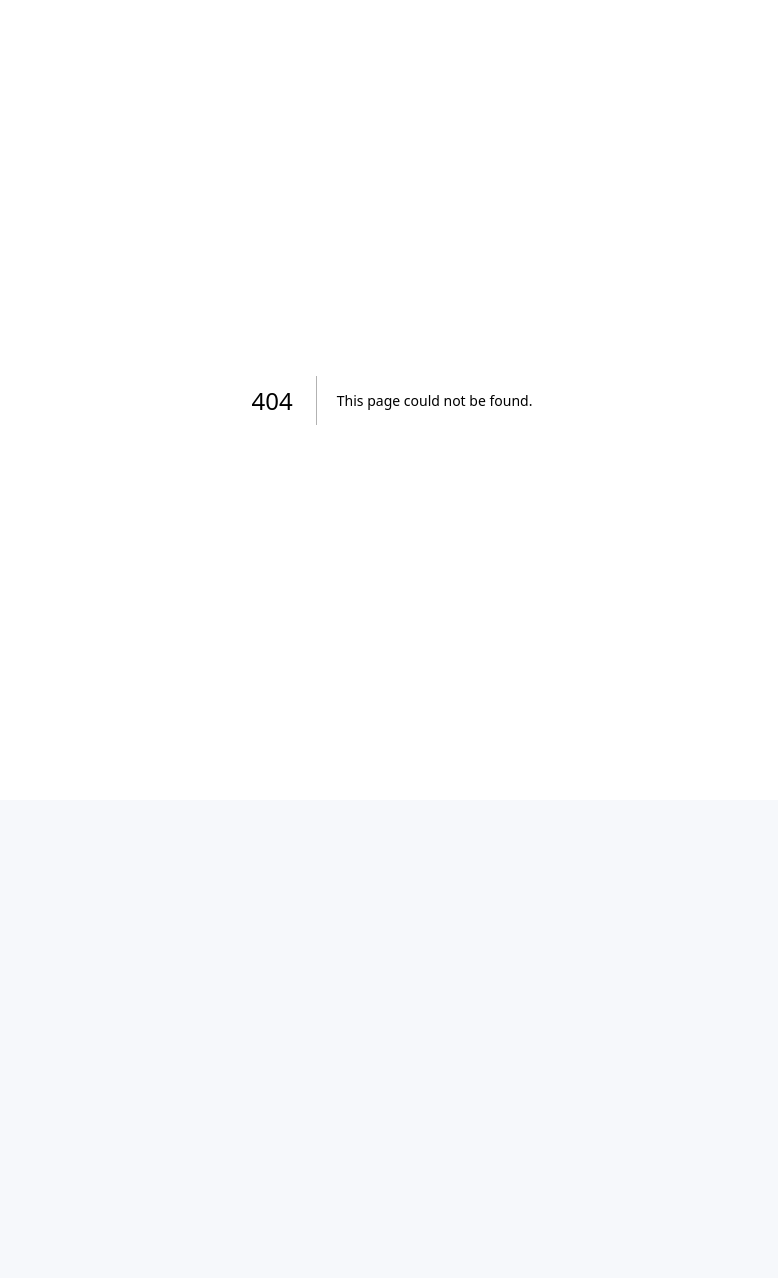
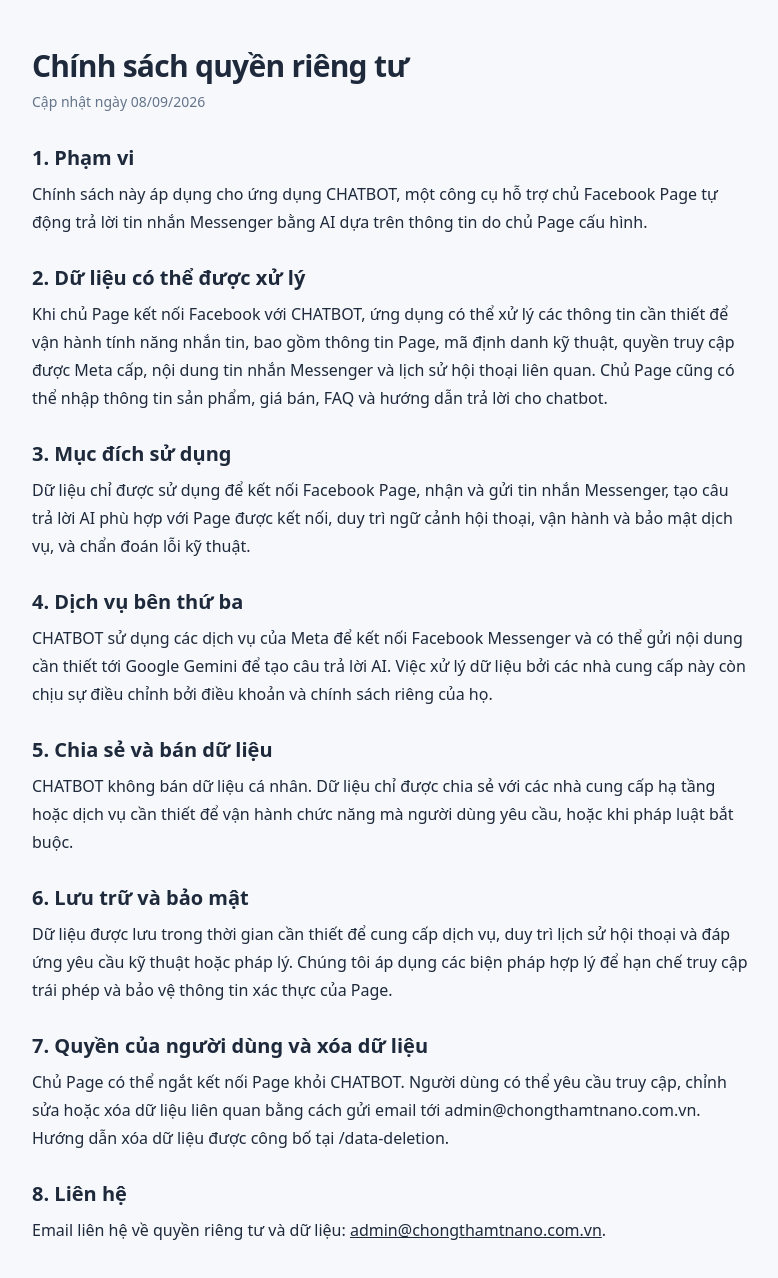
Before and after one commit to techzoneadapter-droid/chatbot, a Next.js app: page /privacy in a window 1280 px wide. Before the commit this address had no page. Shown: the top 1278 px of the page, without its empty margins (248-1026 px from the left). Before the commit the page ends 800 px from the top, so only its background shows below. Built offline with nearby package versions, Linux system fonts and the light colour scheme.

Commit message:
Add privacy policy page for Meta app review

```diff
--- /dev/null
+++ b/app/privacy/page.tsx
@@ -0,0 +1,71 @@
+export const metadata = {
+  title: "Chính sách quyền riêng tư | CHATBOT",
+  description: "Chính sách quyền riêng tư cho ứng dụng CHATBOT tích hợp Facebook Messenger và Gemini."
+};
+
+export default function PrivacyPage() {
+  return (
+    <main className="mx-auto max-w-3xl px-6 py-12 text-slate-800">
+      <h1 className="text-3xl font-bold tracking-tight">Chính sách quyền riêng tư</h1>
+      <p className="mt-2 text-sm text-slate-500">Cập nhật ngày 08/09/2026</p>
+
+      <div className="mt-8 space-y-7 leading-7">
+        <section>
+          <h2 className="text-xl font-semibold">1. Phạm vi</h2>
+          <p className="mt-2">
+            Chính sách này áp dụng cho ứng dụng CHATBOT, một công cụ hỗ trợ chủ Facebook Page tự động trả lời tin nhắn Messenger bằng AI dựa trên thông tin do chủ Page cấu hình.
+          </p>
+        </section>
+
+        <section>
+          <h2 className="text-xl font-semibold">2. Dữ liệu có thể được xử lý</h2>
+          <p className="mt-2">
+            Khi chủ Page kết nối Facebook với CHATBOT, ứng dụng có thể xử lý các thông tin cần thiết để vận hành tính năng nhắn tin, bao gồm thông tin Page, mã định danh kỹ thuật, quyền truy cập được Meta cấp, nội dung tin nhắn Messenger và lịch sử hội thoại liên quan. Chủ Page cũng có thể nhập thông tin sản phẩm, giá bán, FAQ và hướng dẫn trả lời cho chatbot.
+          </p>
+        </section>
+
+        <section>
+          <h2 className="text-xl font-semibold">3. Mục đích sử dụng</h2>
+          <p className="mt-2">
+            Dữ liệu chỉ được sử dụng để kết nối Facebook Page, nhận và gửi tin nhắn Messenger, tạo câu trả lời AI phù hợp với Page được kết nối, duy trì ngữ cảnh hội thoại, vận hành và bảo mật dịch vụ, và chẩn đoán lỗi kỹ thuật.
+          </p>
+        </section>
+
+        <section>
+          <h2 className="text-xl font-semibold">4. Dịch vụ bên thứ ba</h2>
+          <p className="mt-2">
+            CHATBOT sử dụng các dịch vụ của Meta để kết nối Facebook Messenger và có thể gửi nội dung cần thiết tới Google Gemini để tạo câu trả lời AI. Việc xử lý dữ liệu bởi các nhà cung cấp này còn chịu sự điều chỉnh bởi điều khoản và chính sách riêng của họ.
+          </p>
+        </section>
+
+        <section>
+          <h2 className="text-xl font-semibold">5. Chia sẻ và bán dữ liệu</h2>
+          <p className="mt-2">
+            CHATBOT không bán dữ liệu cá nhân. Dữ liệu chỉ được chia sẻ với các nhà cung cấp hạ tầng hoặc dịch vụ cần thiết để vận hành chức năng mà người dùng yêu cầu, hoặc khi pháp luật bắt buộc.
+          </p>
+        </section>
+
+        <section>
+          <h2 className="text-xl font-semibold">6. Lưu trữ và bảo mật</h2>
+          <p className="mt-2">
+            Dữ liệu được lưu trong thời gian cần thiết để cung cấp dịch vụ, duy trì lịch sử hội thoại và đáp ứng yêu cầu kỹ thuật hoặc pháp lý. Chúng tôi áp dụng các biện pháp hợp lý để hạn chế truy cập trái phép và bảo vệ thông tin xác thực của Page.
+          </p>
+        </section>
+
+        <section>
+          <h2 className="text-xl font-semibold">7. Quyền của người dùng và xóa dữ liệu</h2>
+          <p className="mt-2">
+            Chủ Page có thể ngắt kết nối Page khỏi CHATBOT. Người dùng có thể yêu cầu truy cập, chỉnh sửa hoặc xóa dữ liệu liên quan bằng cách gửi email tới admin@chongthamtnano.com.vn. Hướng dẫn xóa dữ liệu được công bố tại /data-deletion.
+          </p>
+        </section>
+
+        <section>
+          <h2 className="text-xl font-semibold">8. Liên hệ</h2>
+          <p className="mt-2">
+            Email liên hệ về quyền riêng tư và dữ liệu: <a className="underline" href="mailto:admin@chongthamtnano.com.vn">admin@chongthamtnano.com.vn</a>.
+          </p>
+        </section>
+      </div>
+    </main>
+  );
+}
```
